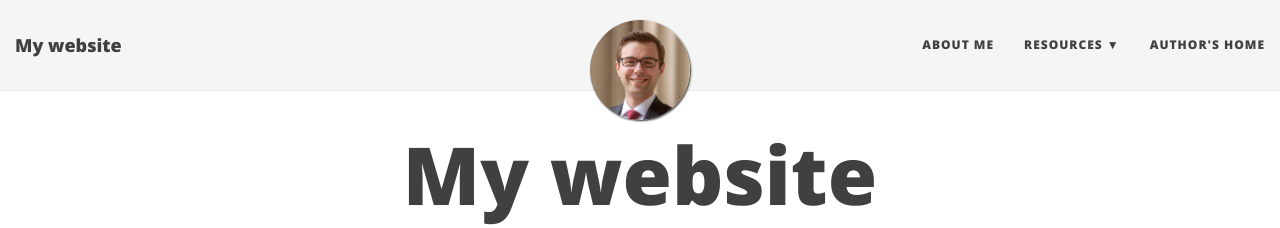
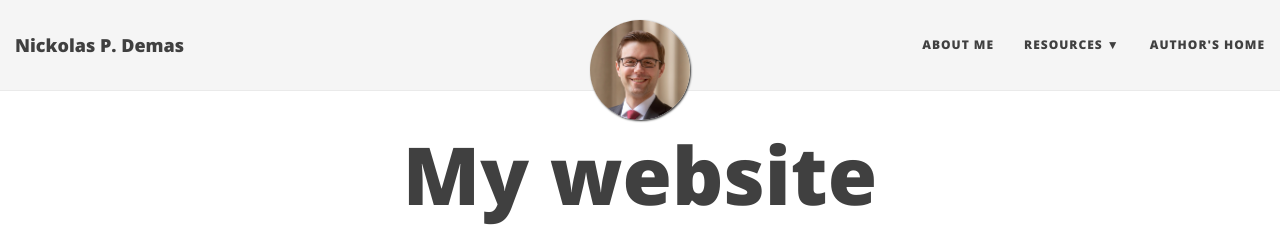
Before and after one commit to npdemas/npdemas.github.io, a Jekyll site: the page built from index.html, in a window 1280 px wide. Shown: the top 228 px of the page. Built offline with Jekyll 4.4.1, drawn with Linux system fonts in a browser that asks for light colours; nearby versions of some CDN libraries; the list of posts is cut into pages by our own code.

Commit message:
Updated website title

```diff
--- a/_config.yml
+++ b/_config.yml
@@ -1,10 +1,10 @@
 # --- General options --- #
 
 # Name of website
-title: My website
+title: Nickolas P. Demas
 
 # Short description of your site
-description: A virtual proof that I'm awesome
+description: Engineer/Entrepreneur
 
 # --- Local development options ---
 # If your website is hosted locally rather than on GitHub, then you need to uncomment the next two parameters to set the url and baseurl
```
